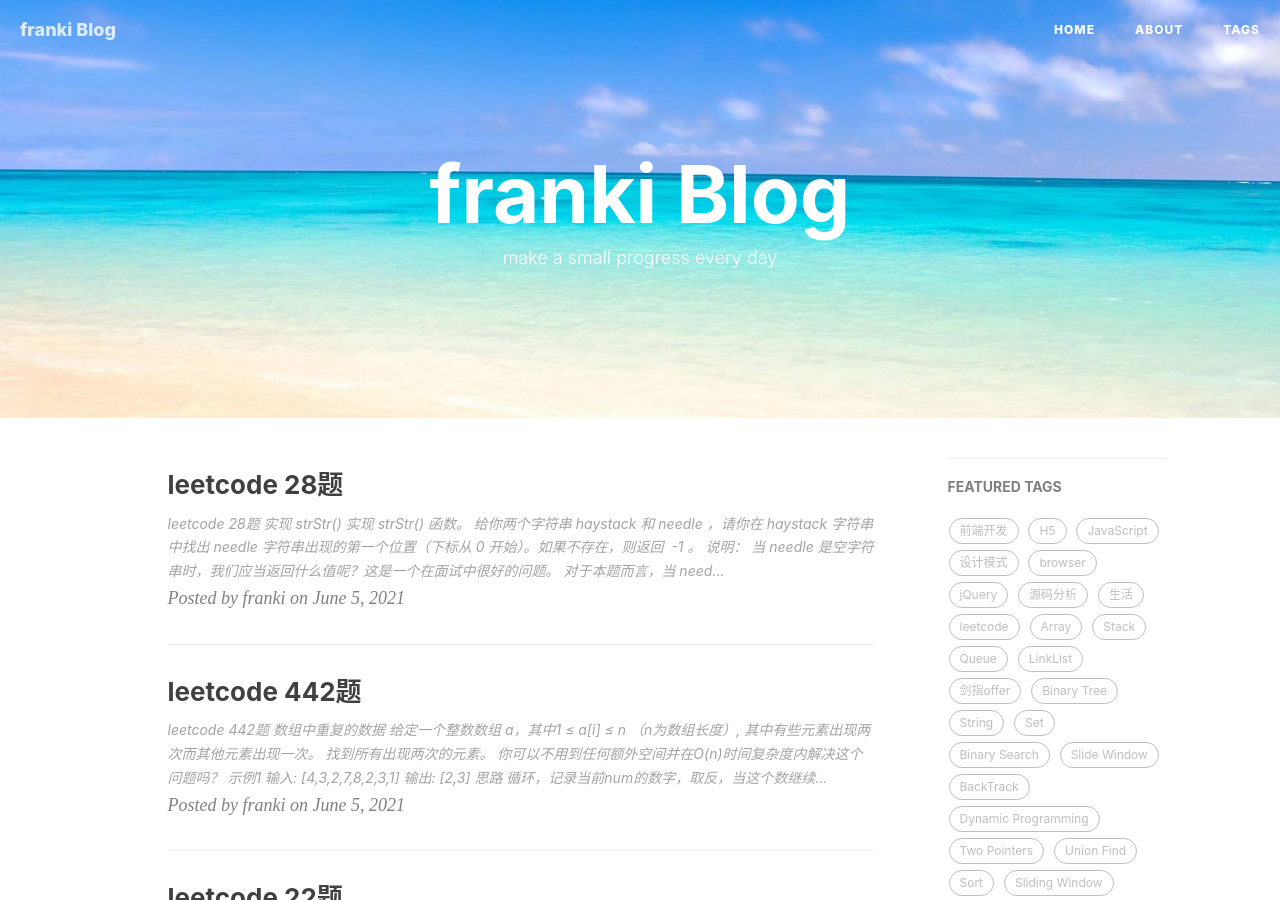
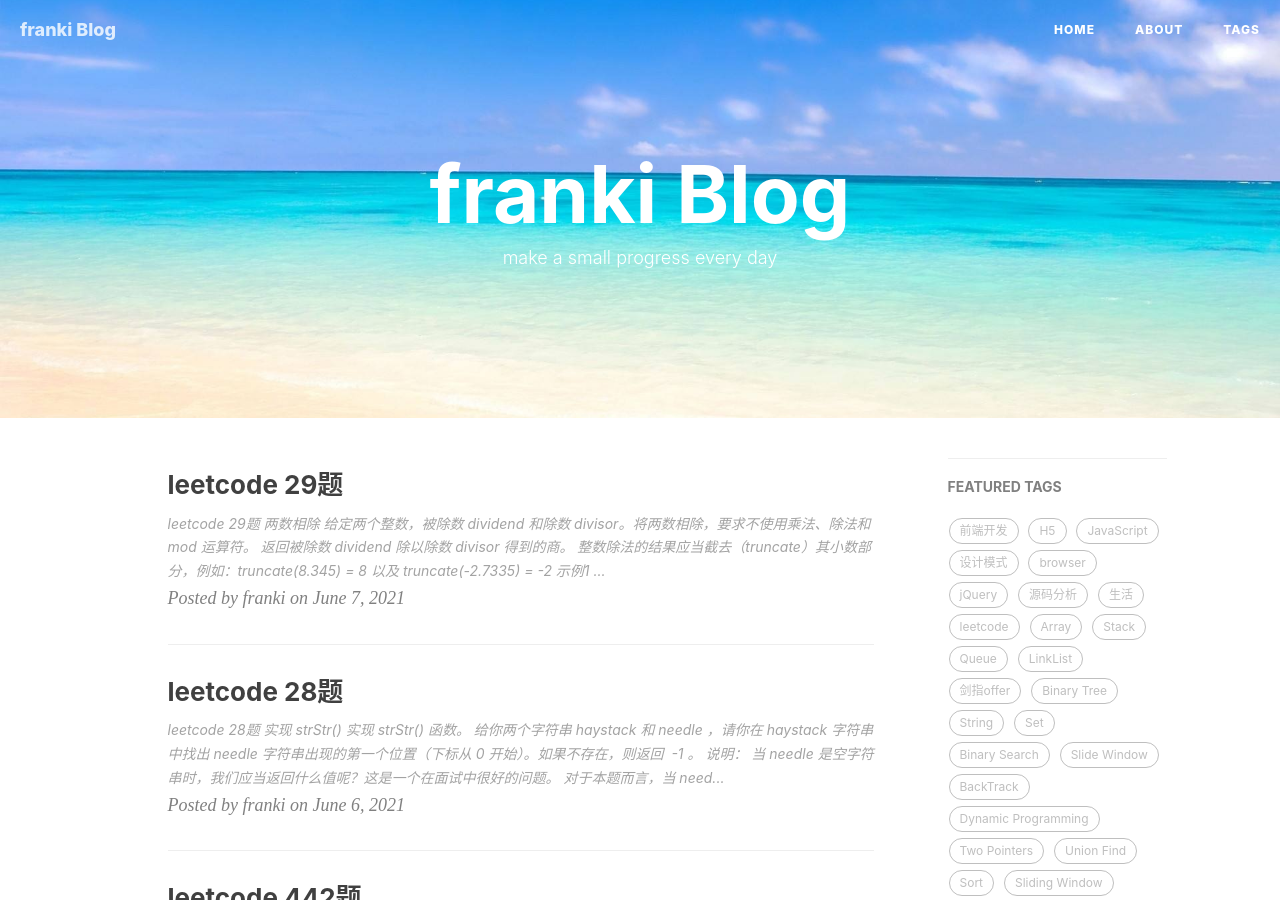
Before and after one commit to NikFranki/NikFranki.github.io, a Jekyll site: the page built from index.html, in a window 1280 px wide and 900 px high. Built offline with Jekyll 4.4.1, drawn with Linux system fonts in a browser that asks for light colours; nearby versions of some CDN libraries; the list of posts is cut into pages by our own code; comment, search, counter and statistics services are not loaded; some of the changed text lies outside the part shown.

Commit message:
feat: add leetcode 29

````diff
--- /dev/null
+++ b/_posts/2021-06-07-leetcode29.md
@@ -0,0 +1,97 @@
+---
+layout:     post
+title:      "leetcode 29题"
+subtitle:   ""
+date:       2021-06-07
+author:     "franki"
+header-img: ""
+catalog: true
+tags:
+    - leetcode
+---
+
+## leetcode 29题  两数相除
+
+给定两个整数，被除数 dividend 和除数 divisor。将两数相除，要求不使用乘法、除法和 mod 运算符。
+
+返回被除数 dividend 除以除数 divisor 得到的商。
+
+整数除法的结果应当截去（truncate）其小数部分，例如：truncate(8.345) = 8 以及 truncate(-2.7335) = -2
+
+示例1
+
+```bash
+输入: dividend = 10, divisor = 3
+输出: 3
+解释: 10/3 = truncate(3.33333..) = truncate(3) = 3
+```
+
+示例2
+
+```bash
+输入: dividend = 7, divisor = -3
+输出: -2
+解释: 7/-3 = truncate(-2.33333..) = -2
+```
+
+### 思路
+
+倍数法
+
+### 代码
+
+```js
+/**
+ * @param {number} dividend
+ * @param {number} divisor
+ * @return {number}
+ */
+var divide = function(dividend, divisor) {
+  // 被除数 除数
+  let a = dividend
+  let b = divisor
+  // 考虑 1 -1的情况
+  let dir = 1
+  if((a<0&&b>0)||(a>0&&b<0)){
+    dir = -1
+  }
+  a=Math.abs(a)
+  b=Math.abs(b)
+  let res =0
+  if(b===1){
+    res=a
+  }
+  if(b!==1){
+    res = div(a,b)
+  }
+
+  res = dir ===-1? -res:res
+  // 这个条件是为了过leetcode的单元测试
+  if(res>Math.pow(2,31)-1||res<Math.pow(-2,31)){
+    return Math.pow(2,31)-1
+  }
+  return res
+
+
+  function div(a,b){
+    // base case
+    let count = 1 // 倍数
+    if(a<b){
+      return 0
+    }
+    let tb = b
+    while(tb+tb<=a){
+      // 这么写 tb加倍跟count绑定 所以加倍的tb应该符合条件 所以要预检测下tb+tb<=a
+      tb+=tb // 相当于*2 加倍
+      count+=count
+    }
+    let n= div(a-tb,b)
+    return count+n
+  }
+}
+```
+
+复杂度分析:
+
+- 时间复杂度: O(N^2)
+- 空间复杂度：O(1)
````
Also changed, not shown: _posts/2021-06-06-leetcode28.md (+1 -1 lines).
